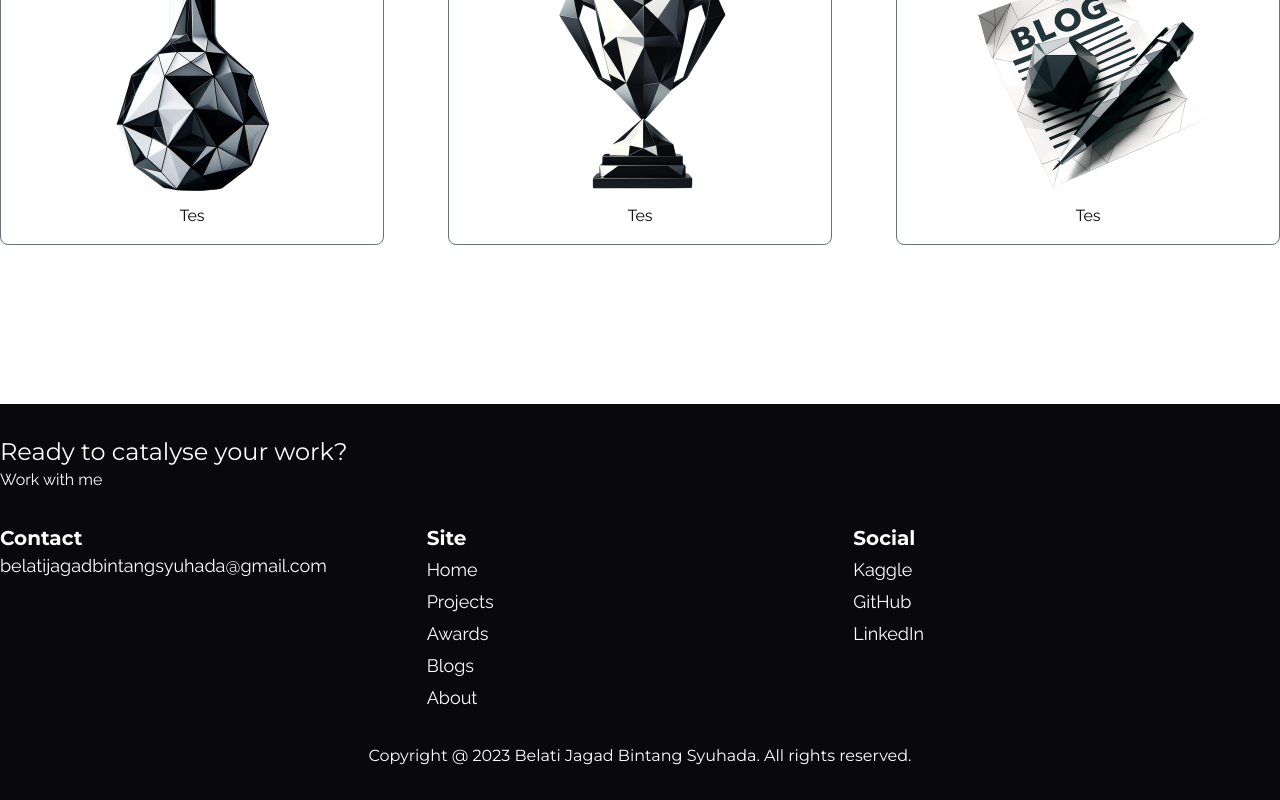
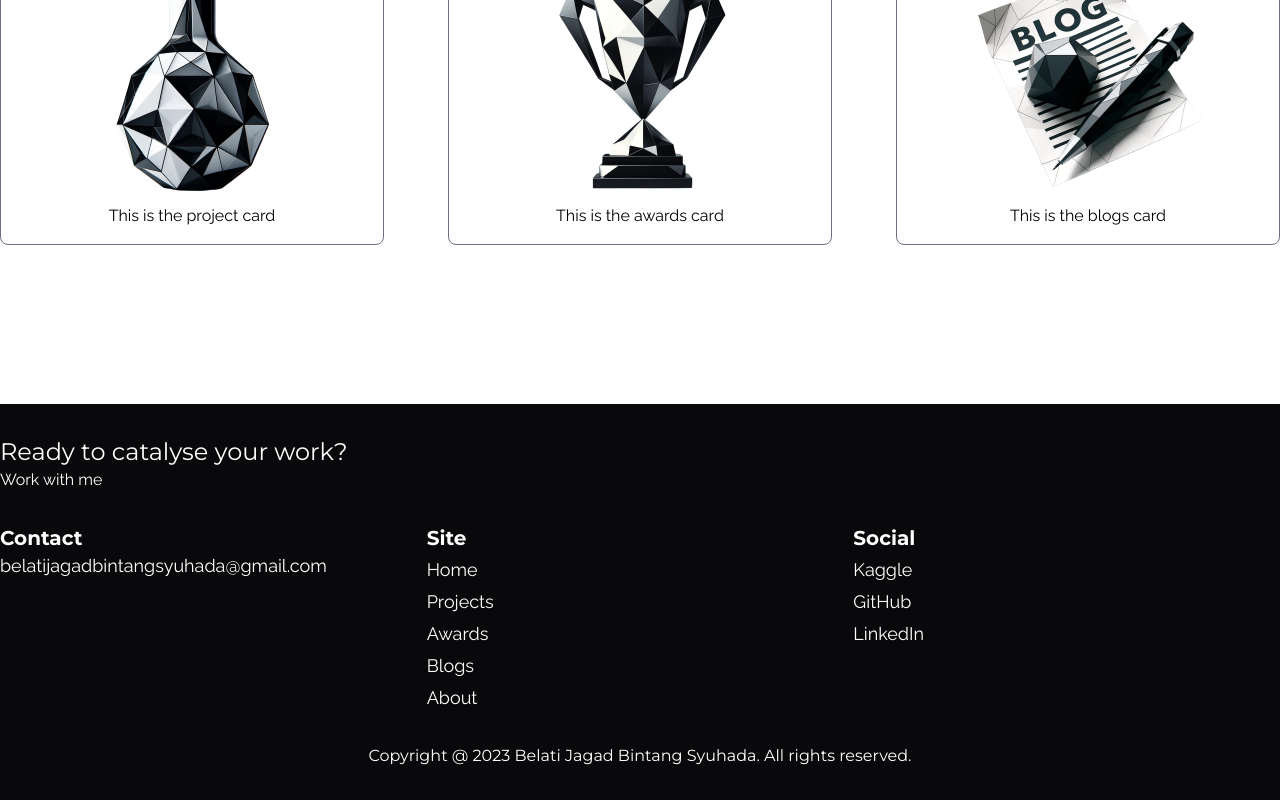
Before and after one commit to belatijagad/belatijagad, a Next.js app: page / in a window 1280 px wide. Shown: the part 1278-2078 px from the top of the page. Built offline with nearby package versions, Linux system fonts and the light colour scheme.

Commit message:
minor changes

```diff
--- a/src/app/page.tsx
+++ b/src/app/page.tsx
@@ -22,9 +22,9 @@ function Hero() {
 }
 
 function More() {
-  const projectsText = "Tes";
-  const awardsText = "Tes";
-  const blogsText = "Tes";
+  const projectsText = "This is the project card";
+  const awardsText = "This is the awards card";
+  const blogsText = "This is the blogs card";
   return(
     <div className="min-h-screen justify-center align-center items-center flex flex-col">
       <h1 className="text-4xl py-8">Know more about me through</h1>
```
